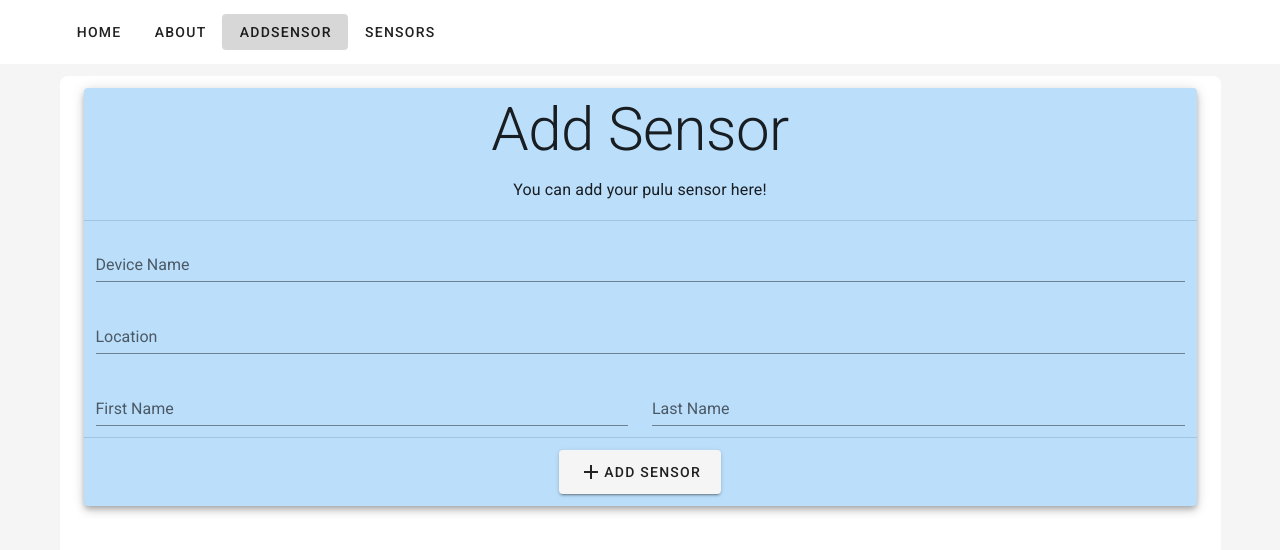
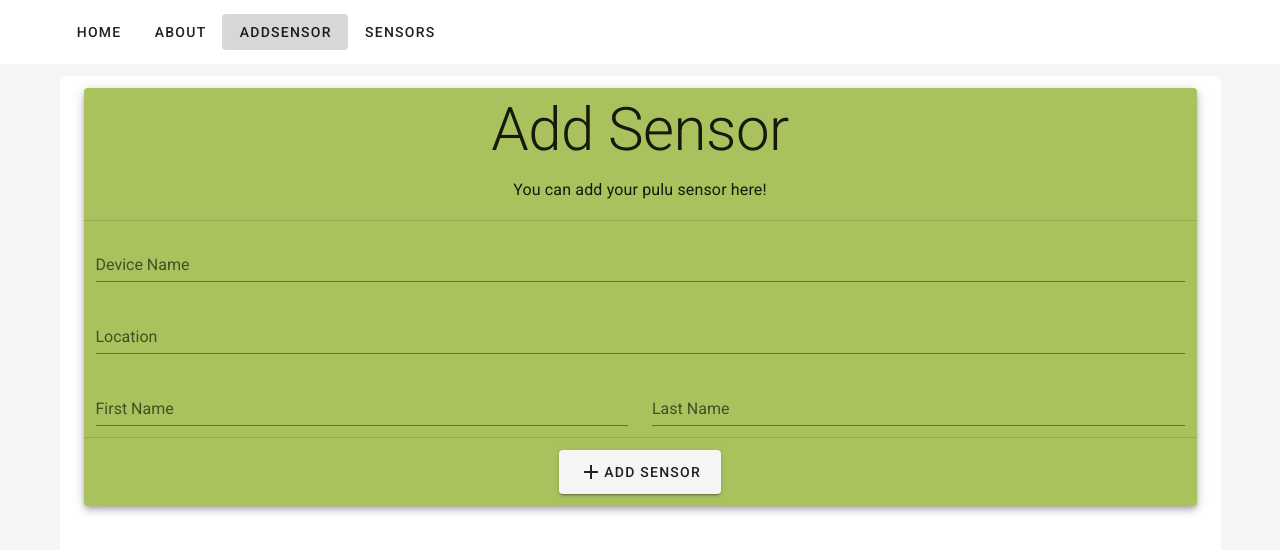
Before and after one commit to vives-projectwerk-2021/VueFrontendWebApp, a Vue app: page /addSensor in a window 1280 px wide. Shown: the top 550 px of the page. Built offline with nearby package versions, Linux system fonts and the light colour scheme; a web font is replaced by a local one; what vue-ellipse-progress would draw is missing.

Commit message:
Starting on snackbar

```diff
--- a/src/components/AddSensorPage.vue
+++ b/src/components/AddSensorPage.vue
@@ -1,5 +1,5 @@
 <template>
-  <v-card color="blue lighten-4" elevation="5">
+  <v-card color="#A9C25D" elevation="5">
     <v-row>
       <v-col>
         <p class="text-h2 text-center">Add Sensor</p>
```
